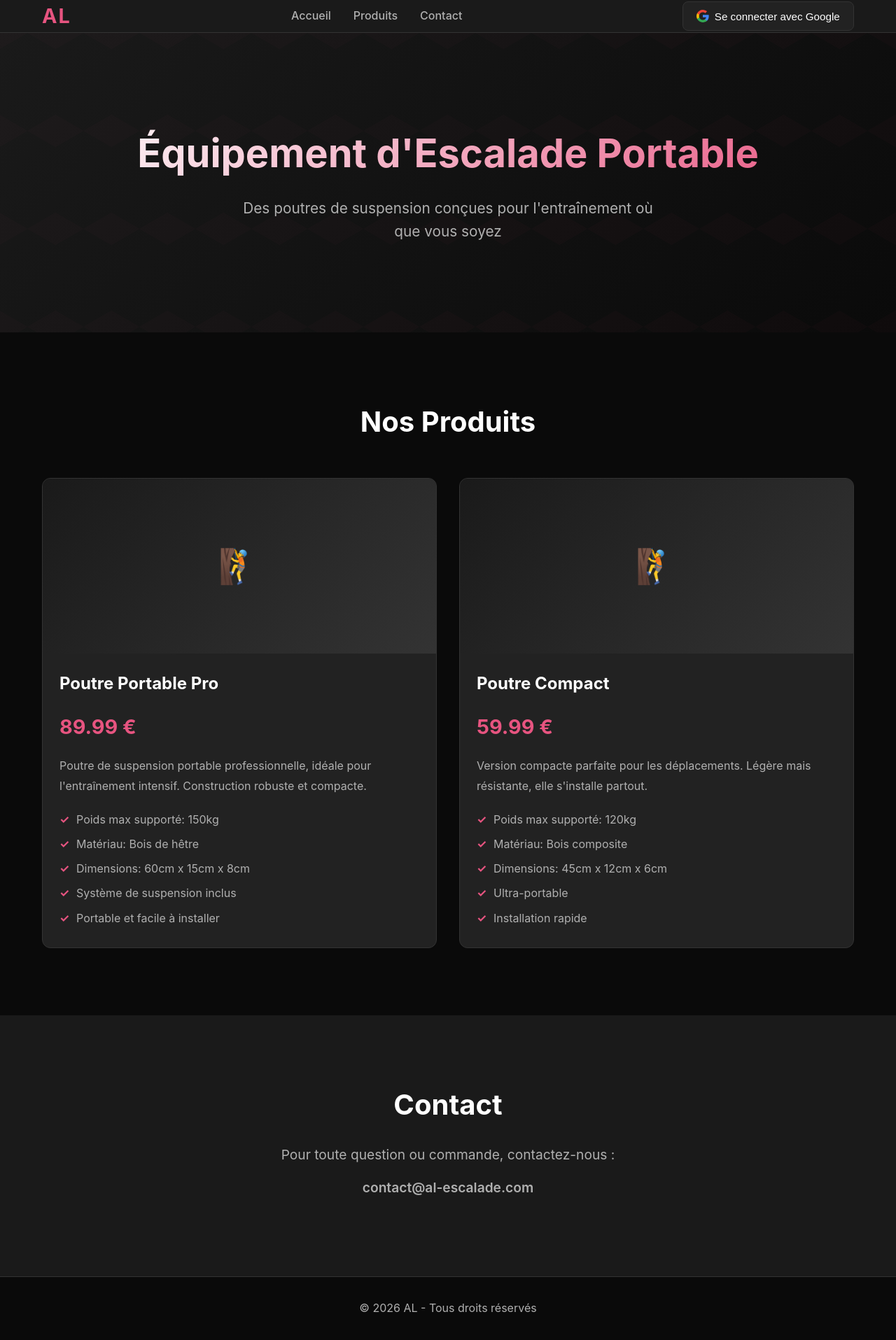
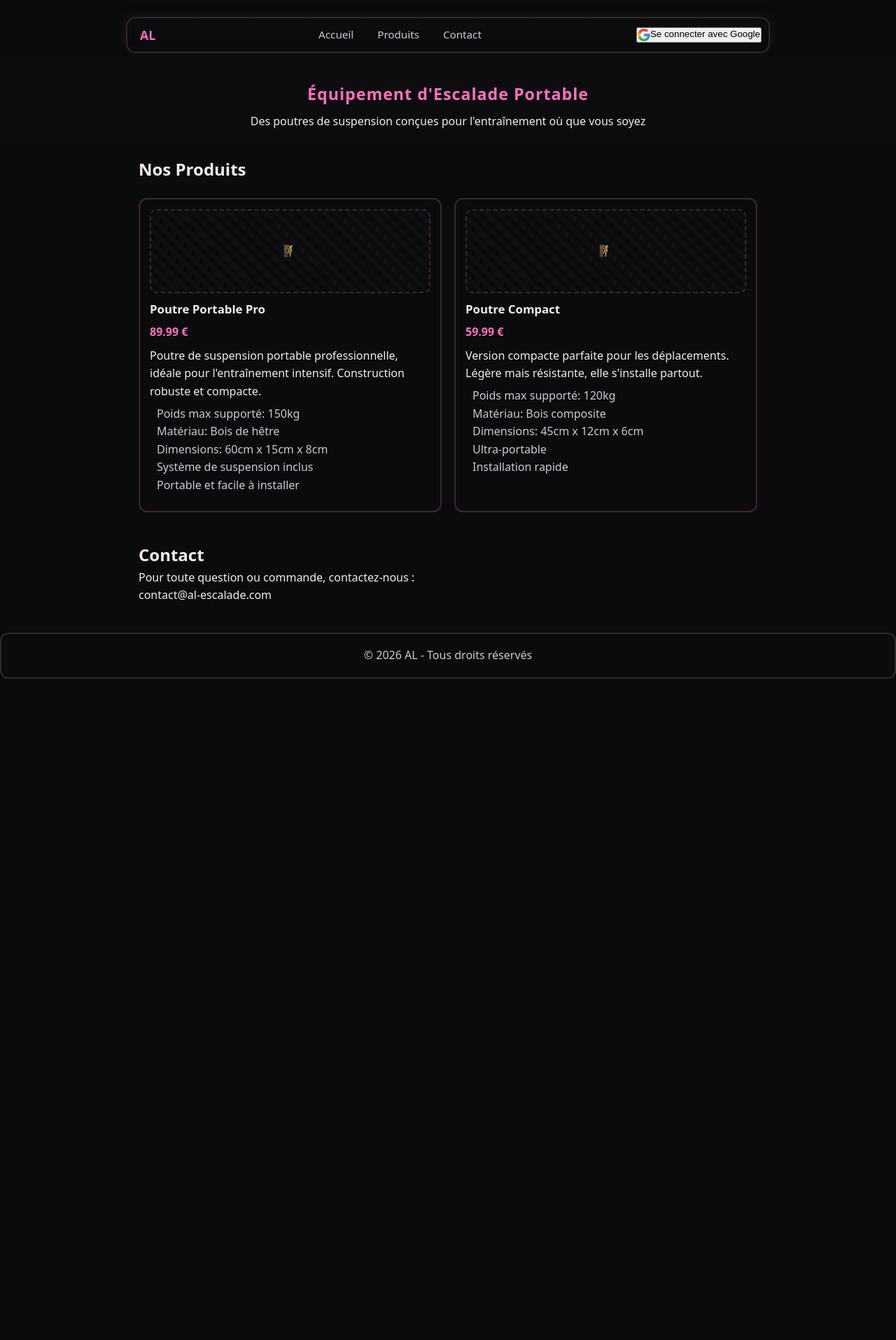
Before and after one commit to antoluthi/calud, a PHP site: page / in a window 1280 px wide. Shown: the whole page at 70% size. After the commit the page ends 970 px from the top, so only its background shows below. Run offline with PHP 8.4, Linux system fonts and the light colour scheme.

Commit message:
Revamp CSS for neon theme and layout adjustments
Updated CSS for a pink/purple neon theme with rounded panel layout. Adjusted variables, styles for header, navigation, hero section, products grid, and contact form.

```diff
--- a/css/style.css
+++ b/css/style.css
@@ -1,13 +1,17 @@
+/* Updated style.css — pink/purple neon theme + rounded panel layout */
+
 /* ========== Variables ========== */
 :root {
-    --bg-primary: #0a0a0a;
-    --bg-secondary: #1a1a1a;
-    --bg-card: #222222;
-    --text-primary: #ffffff;
-    --text-secondary: #b0b0b0;
-    --accent: #e75480;       /* new pink : e75480 */
-    --accent-hover: #d63f6d; /* new pink hover */
-    --border-color: #333333;
+    --bg-primary: #0b0b0d;        /* page background (very dark) */
+    --bg-secondary: #131316;      /* panel background */
+    --bg-card: #161617;          /* card inner */
+    --text-primary: #f5eaf2;     /* light pinkish text */
+    --text-secondary: #cfc7d2;   /* secondary text */
+    --accent: #ff6fbf;           /* pink */
+    --accent-hover: #d95aa7;     /* darker pink/purple hover */
+    --muted-border: #2a2a2d;     /* subtle border */
+    --neon-glow: rgba(255,111,191,0.14);
+    --card-border: rgba(255,111,191,0.22);
 }
 
 /* ========== Reset & Base ========== */
@@ -17,346 +21,328 @@
     box-sizing: border-box;
 }
 
+@import url('https://fonts.googleapis.com/css2?family=Quicksand:wght@300;400;600&display=swap');
+
 body {
-    font-family: -apple-system, BlinkMacSystemFont, 'Segoe UI', Roboto, Oxygen, Ubuntu, Cantarell, sans-serif;
+    font-family: 'Quicksand', system-ui, -apple-system, "Segoe UI", Roboto, "Helvetica Neue", Arial;
     background-color: var(--bg-primary);
     color: var(--text-primary);
     line-height: 1.6;
     overflow-x: hidden;
+    -webkit-font-smoothing:antialiased;
+    -moz-osx-font-smoothing:grayscale;
 }
 
 .container {
-    max-width: 1200px;
+    max-width: 920px;
     margin: 0 auto;
-    padding: 0 20px;
+    padding: 0 18px;
 }
 
 /* ========== Header & Navigation ========== */
 header {
-    background-color: var(--bg-secondary);
-    border-bottom: 1px solid var(--border-color);
+    padding: 14px 0;
     position: sticky;
-    top: 0;
+    top: 10px;
     z-index: 1000;
-    backdrop-filter: blur(10px);
 }
 
-nav {
+nav.container {
     display: flex;
-    justify-content: space-between;
     align-items: center;
-    padding: 1.5rem 20px;
+    gap: 14px;
+    padding: 10px;
+    border-radius: 14px;
+    border: 2px solid var(--muted-border);
+    background: linear-gradient(180deg, rgba(255,255,255,0.01), rgba(255,255,255,0.0));
+    box-shadow: 0 4px 18px rgba(0,0,0,0.6), 0 0 16px var(--neon-glow);
 }
 
+/* Logo area */
 .logo {
-    font-size: 1.8rem;
-    font-weight: 700;
+    display: flex;
+    align-items: center;
+    gap: 10px;
+    font-weight: 600;
+    font-size: 1.1rem;
     color: var(--accent);
-    letter-spacing: 2px;
+    padding-left: 8px;
 }
 
+.logo img {
+    height: 28px;
+    width: auto;
+    border-radius: 6px;
+    box-shadow: 0 0 8px rgba(0,0,0,0.6);
+}
+
+/* Nav links (center) */
 .nav-links {
     display: flex;
     list-style: none;
-    gap: 2rem;
+    gap: 18px;
+    margin-left: 12px;
+    flex: 1;
+    justify-content: center;
 }
 
 .nav-links a {
     color: var(--text-secondary);
     text-decoration: none;
     font-weight: 500;
-    transition: color 0.3s ease;
+    padding: 6px 8px;
+    border-radius: 8px;
+    transition: all .18s ease;
+    font-size: 0.95rem;
+}
+.nav-links a:hover {
+    color: var(--accent);
+    box-shadow: 0 6px 18px var(--neon-glow);
+    transform: translateY(-2px);
 }
 
-.nav-links a:hover {
-    color: var(--accent);
-}
-
-/* ========== User Authentication ========== */
+/* User / cart area (right) */
 #user-section {
     display: flex;
     align-items: center;
-    gap: 1rem;
+    gap: 12px;
 }
 
-.login-btn {
-    display: flex;
+.cart-badge {
+    position: relative;
+    width: 44px;
+    height: 34px;
+    display: inline-flex;
     align-items: center;
-    gap: 0.5rem;
-    padding: 0.7rem 1.2rem;
-    background-color: var(--bg-card);
-    border: 1px solid var(--border-color);
-    border-radius: 8px;
-    color: var(--text-primary);
-    font-size: 0.95rem;
-    font-weight: 500;
-    cursor: pointer;
-    transition: all 0.3s ease;
+    justify-content: center;
+    background: transparent;
+    border-radius: 10px;
+    border: 1px solid var(--muted-border);
 }
 
-.login-btn:hover {
-    background-color: var(--accent);
-    border-color: var(--accent);
-    color: var(--bg-primary);
-    transform: translateY(-2px);
-    box-shadow: 0 4px 12px rgba(0, 212, 255, 0.3);
+.cart-badge .dot {
+    position: absolute;
+    right: -8px;
+    top: -8px;
+    width: 20px;
+    height: 20px;
+    background: var(--accent);
+    border-radius: 50%;
+    box-shadow: 0 0 14px var(--neon-glow);
+    display: inline-flex;
+    align-items: center;
+    justify-content: center;
+    font-size: 0.78rem;
+    font-weight: 700;
+    color: #101010;
 }
 
-.login-btn svg {
-    width: 18px;
-    height: 18px;
-}
-
-#user-profile {
-    display: flex;
-    align-items: center;
-    gap: 0.8rem;
-    padding: 0.5rem 1rem;
-    background-color: var(--bg-card);
-    border: 1px solid var(--border-color);
-    border-radius: 8px;
-}
-
-.user-avatar {
-    width: 36px;
-    height: 36px;
-    border-radius: 50%;
-    border: 2px solid var(--accent);
-    object-fit: cover;
-}
-
-.user-name {
-    color: var(--text-primary);
-    font-weight: 500;
-    font-size: 0.95rem;
-    max-width: 150px;
-    overflow: hidden;
-    text-overflow: ellipsis;
-    white-space: nowrap;
-}
-
-.logout-btn {
-    padding: 0.5rem 1rem;
-    background-color: transparent;
-    border: 1px solid var(--border-color);
-    border-radius: 6px;
-    color: var(--text-secondary);
-    font-size: 0.9rem;
-    cursor: pointer;
-    transition: all 0.3s ease;
-}
-
-.logout-btn:hover {
-    background-color: var(--accent);
-    border-color: var(--accent);
-    color: var(--bg-primary);
-}
-
-/* ========== Hero Section ========== */
+/* ========== Hero ========== */
 .hero {
-    background: linear-gradient(135deg, var(--bg-secondary) 0%, var(--bg-primary) 100%);
-    padding: 8rem 0;
+    background: linear-gradient(180deg, rgba(255,255,255,0.01), rgba(255,255,255,0));
+    padding: 36px 0;
     text-align: center;
     position: relative;
 }
 
-.hero::before {
-    content: '';
-    position: absolute;
-    top: 0;
-    left: 0;
-    right: 0;
-    bottom: 0;
-    background-image:
-        linear-gradient(30deg, var(--accent) 12%, transparent 12.5%, transparent 87%, var(--accent) 87.5%, var(--accent)),
-        linear-gradient(150deg, var(--accent) 12%, transparent 12.5%, transparent 87%, var(--accent) 87.5%, var(--accent));
-    background-size: 80px 140px;
-    opacity: 0.02;
+.hero .container > .hero-box {
+    margin: 6px auto 22px;
+    padding: 18px;
+    border-radius: 14px;
+    border: 2px solid var(--card-border);
+    background: linear-gradient(180deg, rgba(20,18,20,0.8), rgba(18,16,18,0.7));
+    max-width: 860px;
 }
 
+/* big headline style like example */
 .hero h1 {
-    font-size: 3.5rem;
-    margin-bottom: 1rem;
-    background: linear-gradient(135deg, var(--text-primary) 0%, var(--accent) 100%);
-    -webkit-background-clip: text;
-    -webkit-text-fill-color: transparent;
-    background-clip: text;
-    position: relative;
+    font-size: 1.45rem;
+    color: var(--accent);
+    font-weight: 600;
+    letter-spacing: 1px;
+    margin-bottom: 8px;
 }
 
-.hero-subtitle {
-    font-size: 1.3rem;
-    color: var(--text-secondary);
-    max-width: 600px;
-    margin: 0 auto;
-    position: relative;
+/* pink rounded subtitle box */
+.hero .lead {
+    margin: 14px auto 0;
+    padding: 12px 16px;
+    border-radius: 12px;
+    border: 2px solid var(--card-border);
+    background: rgba(255,111,191,0.05);
+    color: var(--accent);
+    font-weight: 600;
+    font-size: 1.05rem;
 }
 
-/* ========== Products Section ========== */
-.products {
-    padding: 6rem 0;
-    background-color: var(--bg-primary);
+/* body copy panel styling (dark boxed panels) */
+.panel {
+    margin: 12px auto;
+    padding: 16px;
+    background: transparent;
+    border-radius: 12px;
+    border: 2px solid var(--muted-border);
+    color: var(--text-secondary);
+    max-width: 860px;
 }
 
-.products h2 {
+/* ========== Section Titles ========== */
+.section-title {
+    display: block;
+    margin: 18px auto;
+    max-width: 880px;
     text-align: center;
-    font-size: 2.5rem;
-    margin-bottom: 3rem;
-    color: var(--text-primary);
+    font-size: 1.4rem;
+    padding: 12px;
+    border: 2px solid var(--card-border);
+    border-radius: 12px;
+    background: linear-gradient(180deg, rgba(255,111,191,0.06), rgba(255,111,191,0.03));
+    color: var(--accent);
+    font-weight: 600;
 }
 
+/* ========== Products Grid ========== */
 .products-grid {
     display: grid;
-    grid-template-columns: repeat(auto-fit, minmax(300px, 1fr));
-    gap: 2rem;
+    grid-template-columns: repeat(auto-fit, minmax(240px, 1fr));
+    gap: 18px;
+    margin: 16px 0 36px;
+    padding: 6px 0;
 }
 
 .product-card {
-    background-color: var(--bg-card);
-    border: 1px solid var(--border-color);
+    background: transparent;
     border-radius: 12px;
-    overflow: hidden;
-    transition: transform 0.3s ease, border-color 0.3s ease, box-shadow 0.3s ease;
-    cursor: pointer;
+    padding: 14px;
+    border: 2px solid var(--card-border);
+    min-height: 320px;
+    display: flex;
+    flex-direction: column;
+    gap: 10px;
+    transition: transform .18s ease, box-shadow .18s ease;
 }
 
 .product-card:hover {
-    transform: translateY(-5px);
-    border-color: var(--accent);
-    box-shadow: 0 10px 30px rgba(0, 212, 255, 0.1);
+    transform: translateY(-8px);
+    box-shadow: 0 12px 30px rgba(0,0,0,0.6), 0 0 24px var(--neon-glow);
 }
 
+/* image placeholder box */
 .product-image {
-    width: 100%;
-    height: 250px;
-    background: linear-gradient(135deg, var(--bg-secondary) 0%, var(--border-color) 100%);
-    display: flex;
-    align-items: center;
-    justify-content: center;
-    font-size: 3rem;
+    height: 120px;
+    border-radius: 10px;
+    border: 2px dashed var(--card-border);
+    background: repeating-linear-gradient(45deg, rgba(255,255,255,0.02) 0px, rgba(255,255,255,0.02) 6px, transparent 6px, transparent 12px);
+    display:flex;
+    align-items:center;
+    justify-content:center;
+    color: var(--text-secondary);
+    overflow:hidden;
+}
+
+/* product info */
+.product-info h3 {
+    color: var(--text-primary);
+    font-size: 1.05rem;
+    margin-bottom: 6px;
+}
+.product-info .price {
+    color: var(--accent);
+    font-weight: 700;
+    margin-bottom: 8px;
+}
+
+/* features list */
+.product-features {
+    color: var(--text-secondary);
+    margin-top: 6px;
+    margin-bottom: 10px;
+    list-style: none;
+    padding-left: 0;
+}
+.product-features li {
+    margin-left: 0;
+    padding-left: 0;
+    position: relative;
+    padding-left: 10px;
+}
+
+/* CTA button */
+.add-to-cart {
+    margin-top: auto;
+    align-self: flex-start;
+    background: linear-gradient(180deg, rgba(255,255,255,0.02), rgba(255,255,255,0.01));
+    border: 1px solid var(--muted-border);
+    color: var(--text-primary);
+    padding: 8px 12px;
+    border-radius: 10px;
+    cursor: pointer;
+    box-shadow: 0 6px 18px rgba(0,0,0,0.5);
+}
+.add-to-cart:hover {
+    border-color: var(--accent);
+    box-shadow: 0 6px 22px var(--neon-glow);
     color: var(--accent);
 }
 
-.product-image img {
-    width: 100%;
-    height: 100%;
-    object-fit: cover;
+/* ========== Contact form styling ========== */
+.contact {
+    margin: 20px 0 40px;
+    text-align: left;
+}
+.contact .contact-panel {
+    border-radius: 12px;
+    border: 2px solid var(--card-border);
+    padding: 16px;
+    background: transparent;
+    max-width: 860px;
+    margin: 0 auto;
 }
 
-.product-info {
-    padding: 1.5rem;
+.contact label {
+    color: var(--accent);
+    font-weight: 600;
+    display:block;
+    margin-bottom: 8px;
 }
 
-.product-info h3 {
-    font-size: 1.5rem;
-    margin-bottom: 0.5rem;
+.contact textarea {
+    width: 100%;
+    min-height: 120px;
+    background: transparent;
+    border: 2px solid rgba(255,111,191,0.12);
     color: var(--text-primary);
+    padding: 12px;
+    border-radius: 8px;
+    resize: vertical;
 }
 
-.product-info .price {
-    font-size: 1.8rem;
-    color: var(--accent);
-    font-weight: 700;
-    margin: 1rem 0;
-}
-
-.product-info p {
-    color: var(--text-secondary);
-    margin-bottom: 1rem;
-    line-height: 1.8;
-}
-
-.product-features {
-    list-style: none;
-    margin-top: 1rem;
-}
-
-.product-features li {
-    color: var(--text-secondary);
-    padding: 0.3rem 0;
-    padding-left: 1.5rem;
-    position: relative;
-}
-
-.product-features li::before {
-    content: '✓';
-    color: var(--accent);
-    position: absolute;
-    left: 0;
-    font-weight: bold;
-}
-
-/* ========== Contact Section ========== */
-.contact {
-    padding: 6rem 0;
-    background-color: var(--bg-secondary);
-    text-align: center;
-}
-
-.contact h2 {
-    font-size: 2.5rem;
-    margin-bottom: 1.5rem;
-}
-
-.contact p {
-    color: var(--text-secondary);
-    font-size: 1.2rem;
-    margin-bottom: 1rem;
-}
-
-.contact-email {
-    color: var(--accent);
-    font-size: 1.5rem;
+.contact .send-btn {
+    display:inline-block;
+    margin-top: 10px;
+    background: var(--accent);
+    color: #0f0f10;
+    padding: 8px 14px;
+    border-radius: 10px;
+    border: none;
+    cursor: pointer;
     font-weight: 600;
 }
 
 /* ========== Footer ========== */
 footer {
-    background-color: var(--bg-primary);
-    border-top: 1px solid var(--border-color);
-    padding: 2rem 0;
+    margin-top: 28px;
+    padding: 18px;
+    border-radius: 12px;
+    border: 2px solid var(--muted-border);
     text-align: center;
-}
-
-footer p {
     color: var(--text-secondary);
 }
 
 /* ========== Responsive ========== */
 @media (max-width: 768px) {
-    .hero h1 {
-        font-size: 2.5rem;
-    }
-
-    .hero-subtitle {
-        font-size: 1.1rem;
-    }
-
-    nav {
-        flex-wrap: wrap;
-        gap: 1rem;
-    }
-
-    .nav-links {
-        gap: 1rem;
-        font-size: 0.9rem;
-    }
-
-    #user-section {
-        width: 100%;
-        justify-content: center;
-    }
-
-    .login-btn {
-        font-size: 0.85rem;
-        padding: 0.6rem 1rem;
-    }
-
-    .user-name {
-        max-width: 100px;
-    }
-
-    .products-grid {
-        grid-template-columns: 1fr;
-    }
+    .hero h1 { font-size: 1.25rem; }
+    .products-grid { grid-template-columns: 1fr; }
+    nav.container { padding: 10px; }
+    .logo img { height: 26px; }
 }
```
